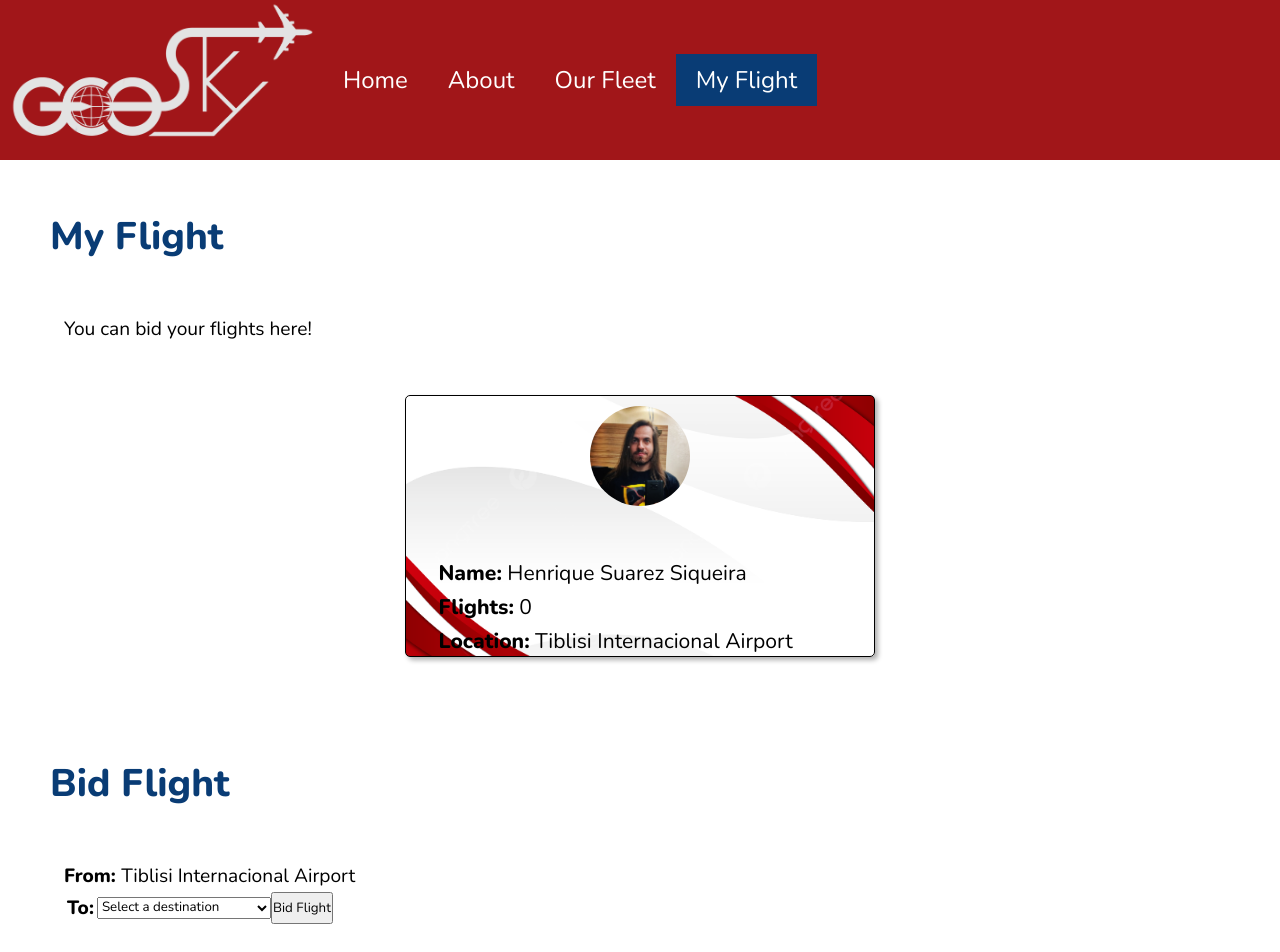
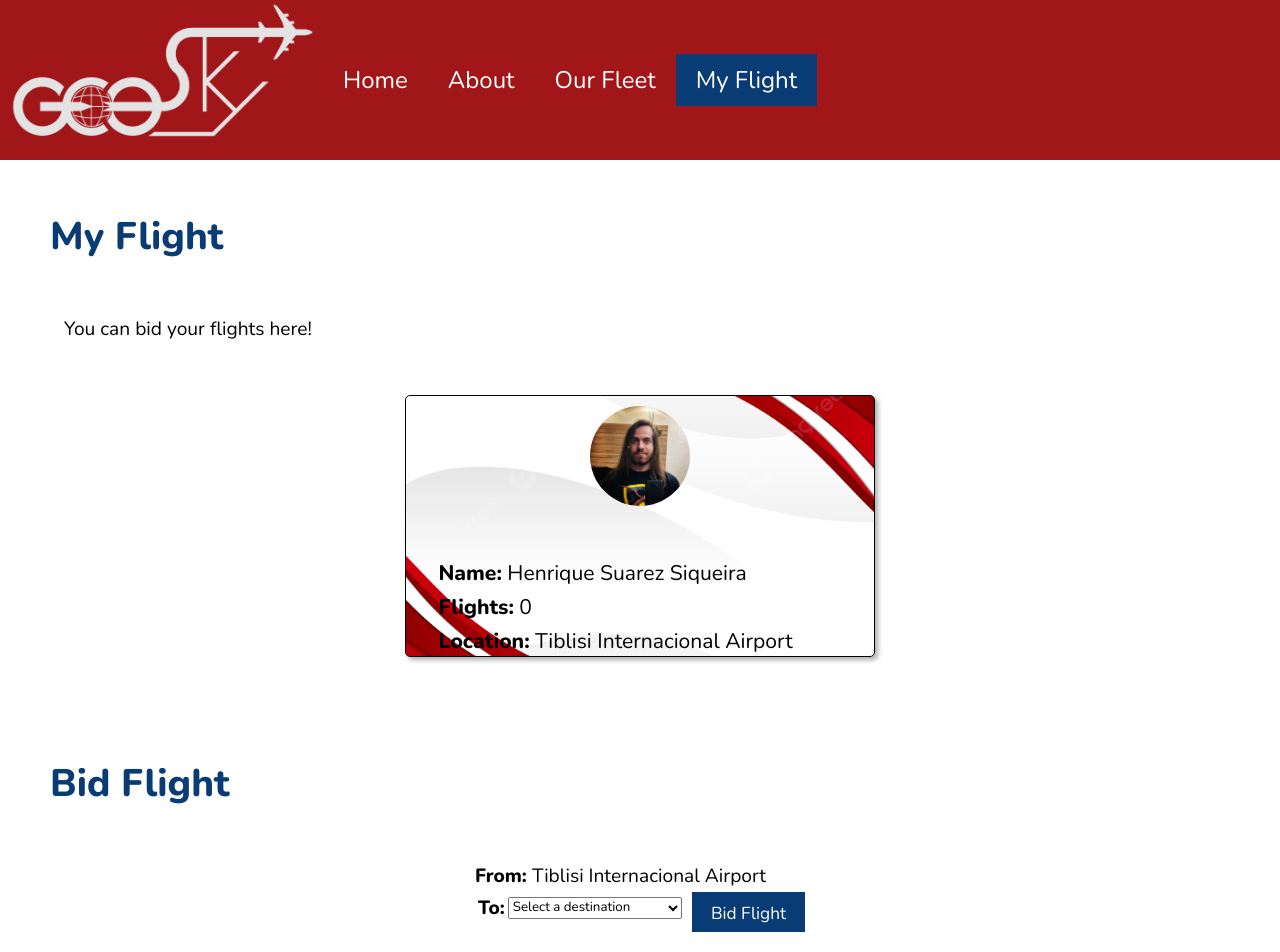
Before and after one commit to HSuarez89/GeoSky-Virtual-Fictional, a React (Create React App) app in the folder geosky/: page /myflight in a window 1280 px wide. Shown: the top 952 px of the page. Built offline with nearby package versions, Linux system fonts and the light colour scheme; data requests are answered from the project's data file.

Commit message:
Corrigido o MyFlight, criação do FlightCard

```diff
--- a/geosky/db.json
+++ b/geosky/db.json
@@ -29,6 +29,194 @@
       "iata": "CGO"
     }
   ],
-  "bids": [],
+  "bids": [
+    {
+      "destination": {
+        "id": 2,
+        "name": "Flughafen Frankfurt Main",
+        "city": "Frankfurt Internacional Airport",
+        "icao": "EDDF",
+        "iata": "FRA"
+      },
+      "pilotLocation": {
+        "id": 1,
+        "name": "Shota Rustaveli",
+        "city": "Tiblisi Internacional Airport",
+        "icao": "UGTB",
+        "iata": "TBS"
+      },
+      "id": 1
+    },
+    {
+      "destination": {
+        "id": 2,
+        "name": "Flughafen Frankfurt Main",
+        "city": "Frankfurt Internacional Airport",
+        "icao": "EDDF",
+        "iata": "FRA"
+      },
+      "pilotLocation": {
+        "id": 1,
+        "name": "Shota Rustaveli",
+        "city": "Tiblisi Internacional Airport",
+        "icao": "UGTB",
+        "iata": "TBS"
+      },
+      "id": 2
+    },
+    {
+      "destination": {
+        "id": 3,
+        "name": "Xinzheng",
+        "city": "Zhengzhou International Airport",
+        "icao": "ZHCC",
+        "iata": "CGO"
+      },
+      "pilotLocation": {
+        "id": 1,
+        "name": "Shota Rustaveli",
+        "city": "Tiblisi Internacional Airport",
+        "icao": "UGTB",
+        "iata": "TBS"
+      },
+      "id": 3
+    },
+    {
+      "destination": {
+        "id": 3,
+        "name": "Xinzheng",
+        "city": "Zhengzhou International Airport",
+        "icao": "ZHCC",
+        "iata": "CGO"
+      },
+      "pilotLocation": {
+        "id": 1,
+        "name": "Shota Rustaveli",
+        "city": "Tiblisi Internacional Airport",
+        "icao": "UGTB",
+        "iata": "TBS"
+      },
+      "id": 4
+    },
+    {
+      "destination": {
+        "id": 3,
+        "name": "Xinzheng",
+        "city": "Zhengzhou International Airport",
+        "icao": "ZHCC",
+        "iata": "CGO"
+      },
+      "pilotLocation": {
+        "id": 1,
+        "name": "Shota Rustaveli",
+        "city": "Tiblisi Internacional Airport",
+        "icao": "UGTB",
+        "iata": "TBS"
+      },
+      "id": 5
+    },
+    {
+      "destination": {
+        "id": 2,
+        "name": "Flughafen Frankfurt Main",
+        "city": "Frankfurt Internacional Airport",
+        "icao": "EDDF",
+        "iata": "FRA"
+      },
+      "pilotLocation": {
+        "id": 1,
+        "name": "Shota Rustaveli",
+        "city": "Tiblisi Internacional Airport",
+        "icao": "UGTB",
+        "iata": "TBS"
+      },
+      "id": 6
+    },
+    {
+      "destination": {
+        "id": 3,
+        "name": "Xinzheng",
+        "city": "Zhengzhou International Airport",
+        "icao": "ZHCC",
+        "iata": "CGO"
+      },
+      "pilotLocation": {
+        "id": 1,
+        "name": "Shota Rustaveli",
+        "city": "Tiblisi Internacional Airport",
+        "icao": "UGTB",
+        "iata": "TBS"
+      },
+      "id": 7
+    },
+    {
+      "destination": {
+        "id": 2,
+        "name": "Flughafen Frankfurt Main",
+        "city": "Frankfurt Internacional Airport",
+        "icao": "EDDF",
+        "iata": "FRA"
+      },
+      "pilotLocation": {
+        "id": 1,
+        "name": "Shota Rustaveli",
+        "city": "Tiblisi Internacional Airport",
+        "icao": "UGTB",
+        "iata": "TBS"
+      },
+      "id": 8
+    },
+    {
+      "destination": {
+        "id": 3,
+        "name": "Xinzheng",
+        "city": "Zhengzhou International Airport",
+        "icao": "ZHCC",
+        "iata": "CGO"
+      },
+      "pilotLocation": {
+        "id": 1,
+        "name": "Shota Rustaveli",
+        "city": "Tiblisi Internacional Airport",
+        "icao": "UGTB",
+        "iata": "TBS"
+      },
+      "id": 9
+    },
+    {
+      "destination": {
+        "id": 2,
+        "name": "Flughafen Frankfurt Main",
+        "city": "Frankfurt Internacional Airport",
+        "icao": "EDDF",
+        "iata": "FRA"
+      },
+      "pilotLocation": {
+        "id": 1,
+        "name": "Shota Rustaveli",
+        "city": "Tiblisi Internacional Airport",
+        "icao": "UGTB",
+        "iata": "TBS"
+      },
+      "id": 10
+    },
+    {
+      "destination": {
+        "id": 2,
+        "name": "Flughafen Frankfurt Main",
+        "city": "Frankfurt Internacional Airport",
+        "icao": "EDDF",
+        "iata": "FRA"
+      },
+      "pilotLocation": {
+        "id": 1,
+        "name": "Shota Rustaveli",
+        "city": "Tiblisi Internacional Airport",
+        "icao": "UGTB",
+        "iata": "TBS"
+      },
+      "id": 11
+    }
+  ],
   "log": []
 }
--- a/geosky/src/components/layout/Button.js
+++ b/geosky/src/components/layout/Button.js
@@ -1,6 +1,8 @@
+import styles from './Button.module.css'
+
 function Button({text, buttonClass, handle}){
     return(
-        <button className={buttonClass} onClick={handle}>{text}</button>
+        <button className={styles[buttonClass]} onClick={handle}>{text}</button>
     )
 }
 
--- /dev/null
+++ b/geosky/src/components/layout/Button.module.css
@@ -0,0 +1,11 @@
+.bid{
+    color: white;
+    background-color: #093C75;
+    border: none;
+    padding: 10px;
+    margin-left: 10px;
+    cursor: pointer;
+    font-size: 0.9em;
+    height: 40px;
+    width: 150px;
+}
--- a/geosky/src/components/layout/FlightCard.js
+++ b/geosky/src/components/layout/FlightCard.js
@@ -1,7 +1,19 @@
-function FlightCard(){
+function FlightCard({location, destination}){
     return(
         <div>
-            <h1>My Flight</h1>
+            <div>
+                <h3>{location.iata}</h3>
+                <p>{location.city}</p>
+                <p>{location.name}</p>
+                <p>{location.icao}</p>
+            </div>
+            <div></div>
+            <div>
+                <h3>{destination.iata}</h3>
+                <p>{destination.city}</p>
+                <p>{destination.name}</p>
+                <p>{destination.icao}</p>
+            </div>
         </div>
     )
 }
--- a/geosky/src/components/layout/MyFlight.js
+++ b/geosky/src/components/layout/MyFlight.js
@@ -3,86 +3,117 @@ import styles from "./MyFlight.module.css"
 import Select from "./Select"
 import {useState, useEffect} from "react"
 import Button from "./Button"
+import FlightCard from "./FlightCard"
 
 
 function MyFlight(){
 
-    const [pilot,setPilot] = useState([])
-    const [locationId, setLocationId] = useState([])
-    const [pilotLocation, setPilotLocation] = useState([])
-    const [airportName, setAirportName] = useState([])
-    const [options, setOptions] = useState([])
-    const [destinationId, setDestinationId] = useState('')
-    const [destination, setDestination] = useState([])
+    const [pilot, setPilot] = useState([]);
+  const [locationId, setLocationId] = useState('');
+  const [pilotLocation, setPilotLocation] = useState([]);
+  const [airportName, setAirportName] = useState('');
+  const [options, setOptions] = useState([]);
+  const [destinationId, setDestinationId] = useState('');
+  const [destination, setDestination] = useState([]);
+  const [bid, setBid] = useState();
 
   useEffect(() => {
-        fetch('http://localhost:5000/pilot', {
+    const fetchData = async () => {
+      try {
+        const response = await fetch('http://localhost:5000/pilot', {
           method: "GET",
-            headers: {'Content-Type': 'application/json'}
-        }).then((resp) => resp.json())
-        .then((data) => {
-            setPilot(data)
-        })
-        .catch((err) => console.log(err))
-    }, [])
+          headers: { 'Content-Type': 'application/json' }
+        });
+        const data = await response.json();
+        setPilot(data);
+        setLocationId(data.length > 0 ? data[0].location : '');
+      } catch (error) {
+        console.log(error);
+      }
+    };
+
+    fetchData();
+  }, []);
 
   useEffect(() => {
-        if(pilot.length > 0){
-            setLocationId(pilot[0].location)
+    const fetchPilotLocation = async () => {
+      try {
+        const response = await fetch(`http://localhost:5000/airports/${locationId}`, {
+          method: "GET",
+          headers: { 'Content-Type': 'application/json' }
+        });
+        const data = await response.json();
+        setPilotLocation(data);
+        setAirportName(data.city);
+      } catch (error) {
+        console.log(error);
       }
-    },[pilot])
+    };
+
+    if (locationId) {
+      fetchPilotLocation();
+    }
+  }, [locationId]);
 
   useEffect(() => {
-        fetch(`http://localhost:5000/airports/${locationId}`,{
+    const fetchOptions = async () => {
+      try {
+        const response = await fetch('http://localhost:5000/airports', {
           method: "GET",
-            headers: {'Content-Type': 'application/json'}
-        }).then((resp) => resp.json())
-        .then((data) => {
-            setPilotLocation(data)
-            setAirportName(data.city)
-        })
-    },[locationId])
+          headers: { 'Content-Type': 'application/json' }
+        });
+        const data = await response.json();
+        const filterData = data.filter(item => item.id !== locationId);
+        setOptions(filterData);
+      } catch (error) {
+        console.log(error);
+      }
+    };
+
+    if (locationId) {
+      fetchOptions();
+    }
+  }, [locationId]);
 
   useEffect(() => {
-        console.log(pilotLocation)
-    },[pilotLocation])
+    const fetchDestination = async () => {
+      try {
+        const response = await fetch(`http://localhost:5000/airports/${destinationId}`, {
+          method: "GET",
+          headers: { 'Content-Type': 'application/json' }
+        });
+        const data = await response.json();
+        setDestination(data);
+      } catch (error) {
+        console.log(error);
+      }
+    };
+
+    if (destinationId) {
+      fetchDestination();
+    }
+  }, [destinationId]);
+
+  const bidFlight = () => {
+    fetch('http://localhost:5000/bids', {
+      method: "POST",
+      headers: { 'Content-Type': 'application/json' },
+      body: JSON.stringify({ destination, pilotLocation })
+    })
+      .then((resp) => resp.json())
+      .then((data) => {
+        setBid(data)
+      })
+      .catch((err) => console.log(err));
+  };
+
+  const handleDestinationChange = (e) => {
+    setDestinationId(e.target.value);
+  };
 
   useEffect(() => {
-        fetch('http://localhost:5000/airports', {
-            method: "GET",
-            headers: {'Content-Type': 'application/json'}
-        }).then((resp) => resp.json())
-        .then((data) => {
-            const filterData = data.filter(item => item.id !== locationId)
-            setOptions(filterData)
-        })
-    },[locationId])
-
-
-    function changeDestination(e){
-        setDestinationId(e.target.value)
-    }
-
-    useEffect(() => {
-        fetch(`http://localhost:5000/airports/${destinationId}`, {
-            method: "GET",
-            headers: {'Content-Type': 'application/json'}
-        }).then((resp) => resp.json())
-        .then((data) => {
-            setDestination(data)
-        })
-        .catch((err) => console.log(err))
-    }, [destinationId])
-
-    function bidFlight(pilotLocation, destination){
-        fetch('http://localhost:5000/bids', {
-            method: "POST",
-            headers: {'Content-Type': 'application/json'},
-            body: JSON.stringify({pilotLocation, destination})
-        }).then((resp) => resp.json())
-        .then((data) => console.log(data))
-        .catch((err) => console.log(err))
-    }
+    console.log(bid)
+  },[bid])
 
     return(
         <div className={styles.div_container} >
@@ -99,14 +130,19 @@ function MyFlight(){
                         />
                     )}
                 </div>
+                    <h1>Bid Flight</h1>
+                    <div className={styles.div_bid_flight}>
                         <div>
-                    <h1>Bid Flight</h1>
                             <p><span>From: </span>{pilotLocation.city}</p>
                             <div className={styles.select_container}>
                                 <p><span>To: </span></p>
-                        <Select name='airport_id' options={options} handleOnChange={changeDestination} value={destinationId}/>
+                                <Select name='airport_id' options={options} handleOnChange={handleDestinationChange} value={destinationId}/>
                                 <Button text='Bid Flight' buttonClass='bid' handle={() => bidFlight(destination, pilotLocation)}/>
                         </div>
+                        </div>
+                        {bid && (
+                                <FlightCard className={styles.div_bid_flight} location={pilotLocation} destination={destination}/>
+                            )}
                     </div>
             </div>
         </div>
--- a/geosky/src/components/layout/MyFlight.module.css
+++ b/geosky/src/components/layout/MyFlight.module.css
@@ -32,3 +32,9 @@
     width: auto;
     margin: 0;
 }
+
+.div_bid_flight{
+    display: flex;
+    justify-content: center;
+    align-content: center;
+}
```
Lines whose indentation alone changed are shown as unchanged.
